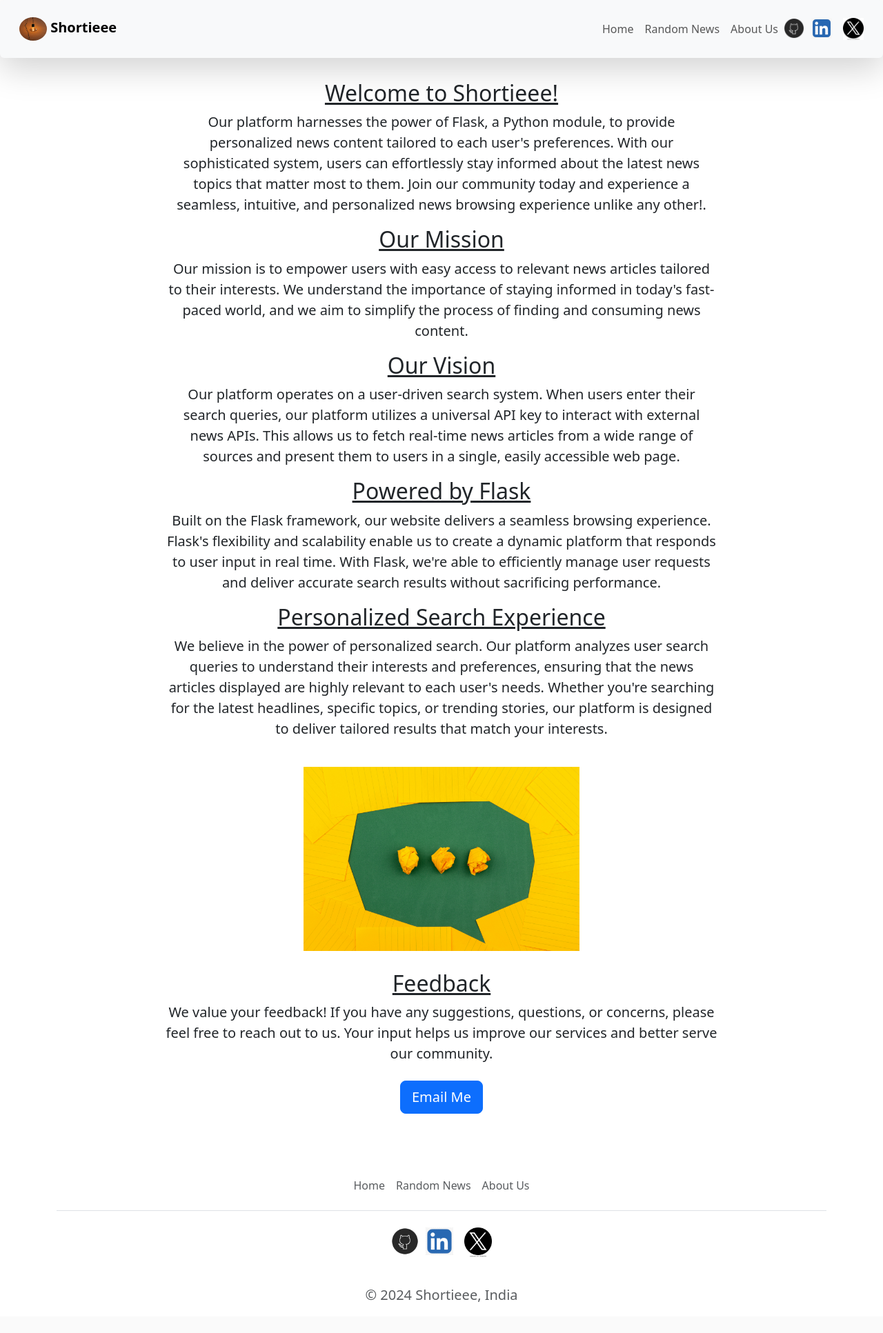
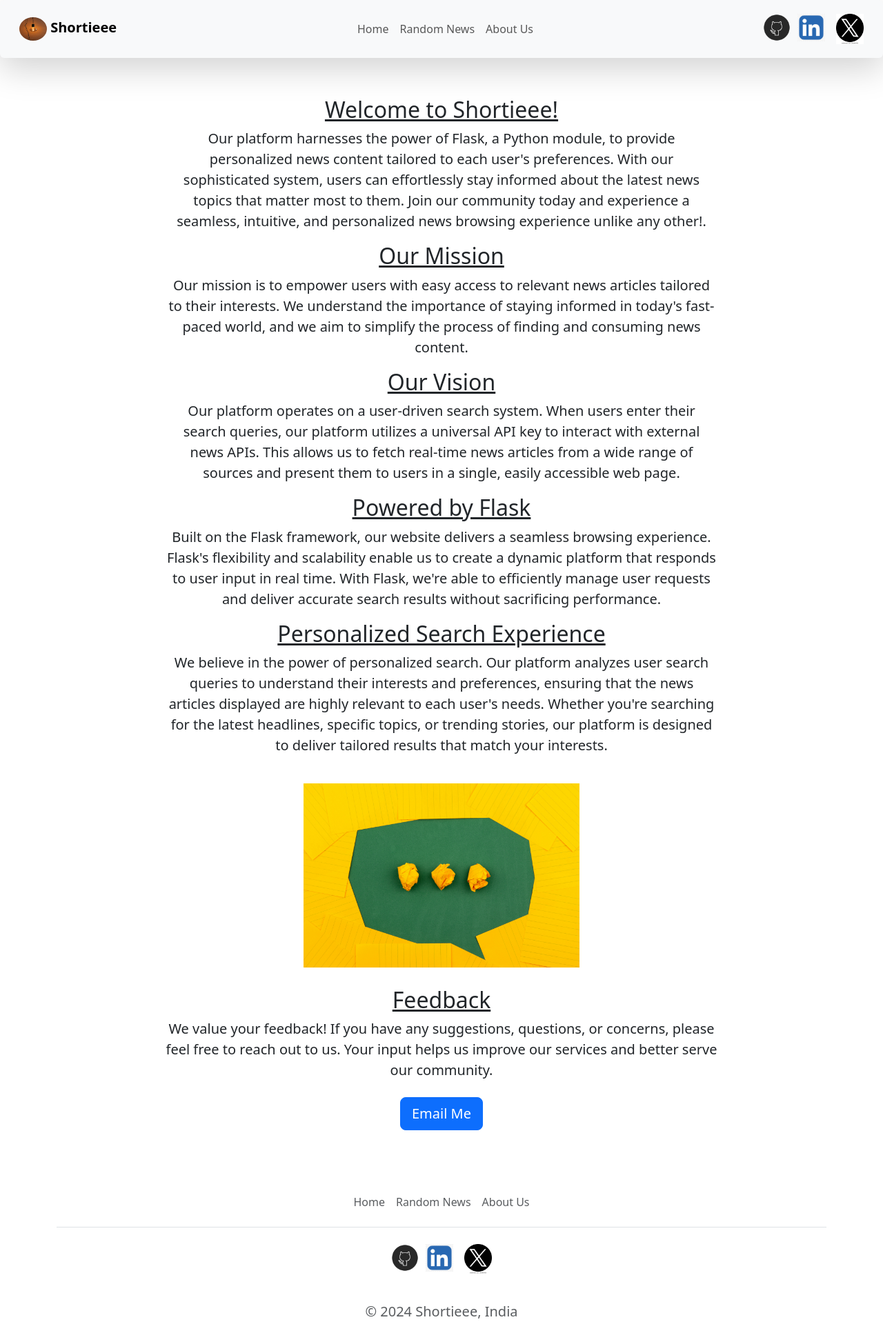
Before and after one commit to bandhan-majumder/Newz_Shortie, a Flask app: page /about in a window 1280 px wide. Shown: the whole page at 69% size. Before the commit the page ends 1888 px from the top, so only its background shows below. Run offline with Flask 3, Linux system fonts and the light colour scheme; some libraries are stand-ins or nearby versions.

Commit message:
Update nav.html

```diff
--- a/templates/nav.html
+++ b/templates/nav.html
@@ -1,14 +1,14 @@
+User
 <nav class="navbar navbar-expand-lg navbar-light bg-light fixed-top shadow-lg p-3 mb-5 bg-body-tertiary rounded">
     <div class="container-fluid">
       <a class="navbar-brand" href="#">
         <img class="mt-1 mb-1 rounded-circle" src="/static/logo.jpg" alt="Logo" width="40" height="34">
         <b>Shortieee</b>
       </a>
-        <button class="navbar-toggler" type="button" data-bs-toggle="collapse" data-bs-target="#navbarNav"
-            aria-controls="navbarNav" aria-expanded="false" aria-label="Toggle navigation">
+      <button class="navbar-toggler" type="button" data-toggle="collapse" data-target="#navbarNav" aria-controls="navbarNav" aria-expanded="false" aria-label="Toggle navigation">
         <span class="navbar-toggler-icon"></span>
       </button>
-        <div class="collapse navbar-collapse justify-content-end" id="navbarNav">
+      <div class="collapse navbar-collapse justify-content-center" id="navbarNav">
         <ul class="navbar-nav">
           <li class="nav-item">
             <a class="nav-link" aria-current="page" href="/">Home</a>
@@ -22,21 +22,20 @@
         </ul>
       </div>
       <!-- Social Media Icons -->
-        <div class="d-none d-lg-flex">
+      <div class="d-flex">
   <a href="https://github.com/bandhan-majumder" target="_blank" style="margin-right: 10px;">
-                <img src="static/github_icon.png" alt="GitHub" style="max-width: 30px; height: auto;">
+    <img src="static/github_icon.png" alt="GitHub" style="max-width: 40px; height: auto;">
   </a>
-            <a href="https://in.linkedin.com/in/bandhan-majumder-5a10a1248" target="_blank" class="text-dark me-3"
-                style="margin-right: 10px;">
-                <img src="/static/linkedin_icon.png" alt="LinkedIn" width="30">
+  <a href="https://in.linkedin.com/in/bandhan-majumder-5a10a1248" target="_blank" class="text-dark me-3" style="margin-right: 10px;">
+    <img src="/static/linkedin_icon.png" alt="LinkedIn" width="40">
   </a>
   <a href="https://twitter.com/MEbandhan" class="text-dark" target="_blank">
-                <img src="/static/twitter_icon.png" alt="Twitter" width="30">
+    <img src="/static/twitter_icon.png" alt="Twitter" width="40">
   </a>
 </div>
+
     </div>
   </nav>
 
-
   <script src="https://cdnjs.cloudflare.com/ajax/libs/jquery/3.6.0/jquery.min.js"></script>
-  <script src="https://cdnjs.cloudflare.com/ajax/libs/twitter-bootstrap/5.3.0/js/bootstrap.bundle.min.js"></script>
+  <script src="https://cdnjs.cloudflare.com/ajax/libs/twitter-bootstrap/5.3.0/js/bootstrap.bundle.min.js"></script>.........keep the nav same but make it responsive for the mobile devices
```
Lines whose indentation alone changed are shown as unchanged.
